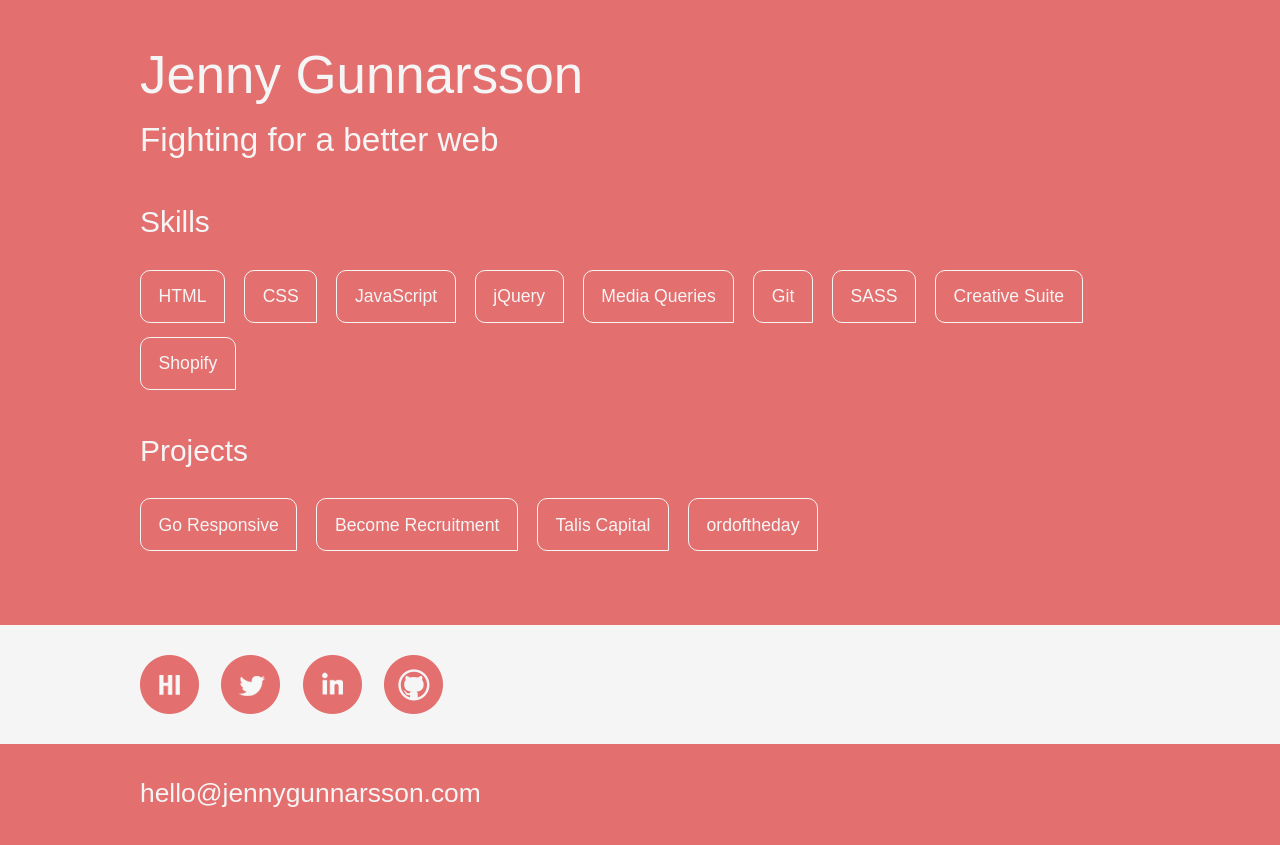
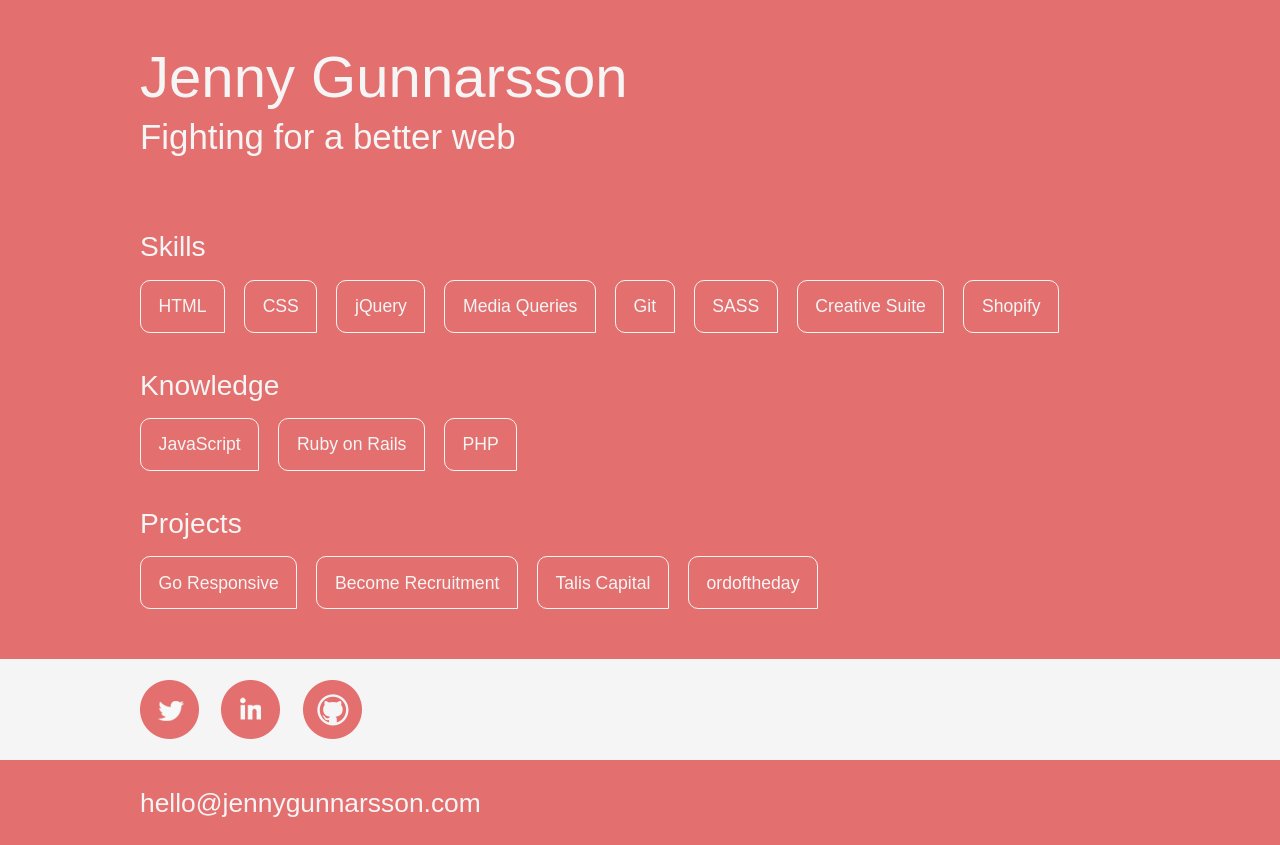
Before and after one commit to msgunnarsson/portfolio, a plain HTML site: page index.html in a window 1280 px wide. Before the commit the page ends 814 px from the top, so only its background shows below. Drawn offline with Linux system fonts and the light colour scheme.

Commit message:
Added Knowledge list and added some break points, also tweaked some margins and padding

```diff
--- a/css/style.css
+++ b/css/style.css
@@ -2,24 +2,31 @@
 
 body { font: 500 1.1em/1.5 "omnes-pro", sans-serif; background-color: #e36f6f; color: #f5f5f5; margin: 0; -webkit-font-smoothing: antialiased; }
 main { display: block; max-width: 1000px; margin: 0 auto; padding: 0 2em; }
-h1 { font-size: 3em; font-weight: 400; }
-h1 > span { display: block; font-size: 0.63em; font-weight: 300; }
-h2 { font-size: 1.7em; font-weight: 400; }
+h1 { font-size: 3.3em; line-height: 1; font-weight: 400; margin: 0 0 1em; -webkit-transition: all 0.2s; transition: all 0.2s; }
+h1 > span { display: block; font-size: 0.6em; line-height: 1.8; font-weight: 300; }
+h2 { font-size: 1.6em; font-weight: 400; margin: 0 0 .4em; }
 a { text-decoration: none; color: #f5f5f5; -webkit-transition: color 0.4s; transition: color 0.4s; }
 a:focus, a:hover { color: #5a5a5a; }
 ul { padding: 0; margin: 0; list-style: none; }
 
+/*********
+Header
+*********/
+header { padding: 2.7em 0 0; }
+
 .link-list > li, .list > li { display: inline-block; margin: 0 .8em .8em 0; }
 .link-list a { display: block; border: 1px solid #f5f5f5; border-radius: 10px 10px 0 10px; padding: .7em 1em; -webkit-transition: all 0.4s; transition: all 0.4s; }
 .link-list a:focus, .link-list a:hover { background: #f5f5f5; color: #e36f6f;}
+.list { margin: 0 0 1em; }
 .list > li { border: 1px solid #f5f5f5; border-radius: 10px 10px 0 10px; padding: .7em 1em; }
 
 /*********
 Footer
 *********/
+footer { padding: 0 0 1.2em; }
 footer > a { display: block; font-size: 1.5em; font-weight: 400; max-width: 1000px; margin: 0 auto; padding: 0 1.334em; }
-.contact-list { background: #f5f5f5; margin: 60px 0 30px; }
-.contact-list > ul { max-width: 1000px; margin: 0 auto; padding: 30px 2em; }
+.contact-list { background: #f5f5f5; margin: 2em 0 1.4em; }
+.contact-list > ul { max-width: 1000px; margin: 0 auto; padding: 1.2em 2em; }
 .contact-list > ul:after { content: "."; display: block; height: 0; clear: both; visibility: hidden; }
 .contact-list li { display: inline; margin: 0 1em 0 0; }
 .contact-list a { width: 59px; height: 59px; display: inline-block; background: #e36f6f url(../img/social-icons.png) no-repeat 0 0; text-indent: -9999px; transition: all 0.2s linear; -webkit-transition: all 0.2s linear; }
@@ -27,3 +34,17 @@ footer > a { display: block; font-size: 1.5em; font-weight: 400; max-width: 1000
 #twitter { background-position: -83px 0; }
 #linkedin { background-position: -245px 0; }
 #github { background-position: -326px 0; }
+
+@media screen and (max-width: 540px){
+	body { font-size: 90%; }
+}
+
+@media screen and (max-width: 440px){
+	h1 { font-size: 2.8em; }
+	footer > a { font-size: 1.4em; }
+}
+
+@media screen and (max-width: 375px){
+	h1 { margin-bottom: .4em; }
+	.list { margin-bottom: .5em; }
+}
--- a/index.html
+++ b/index.html
@@ -2,7 +2,7 @@
 <html lang="en">
 <head>
 	<meta charset="utf-8" />
-
+	<meta name="viewport" content="width=device-width, initial-scale=1">
 	<title>Jenny Gunnarsson</title>
 
 	<link rel="stylesheet" href="css/style.css" />
@@ -20,14 +20,18 @@
 		<ul class="list">
 			<li>HTML</li>
 			<li>CSS</li>
-			<li>JavaScript</li>
 			<li>jQuery</li>
 			<li>Media Queries</li>
 			<li>Git</li>
 			<li>SASS</li>
-			<!-- <li>Ruby on Rails</li> -->
 			<li>Creative Suite</li>
 			<li>Shopify</li>
+		</ul>
+		<h2>Knowledge</h2>
+		<ul class="list">
+			<li>JavaScript</li>
+			<li>Ruby on Rails</li>
+			<li>PHP</li>
 		</ul>
 		<h2>Projects</h2>
 		<ul class="link-list">
@@ -40,9 +44,6 @@
 	<footer>
 		<div class="contact-list">
 			<ul>
-				<li>
-					<a id="hyperisland" href="http://www.hyperisland.com/people/jenny-gunnarsson" target="_blank">Jenny Gunnarsson at Hyper Island</a>
-				</li>
 				<li>
 					<a id="twitter" href="https://twitter.com/msgunnarsson" target="_blank">MsGunnarsson on Twitter</a>
 				</li>
```
